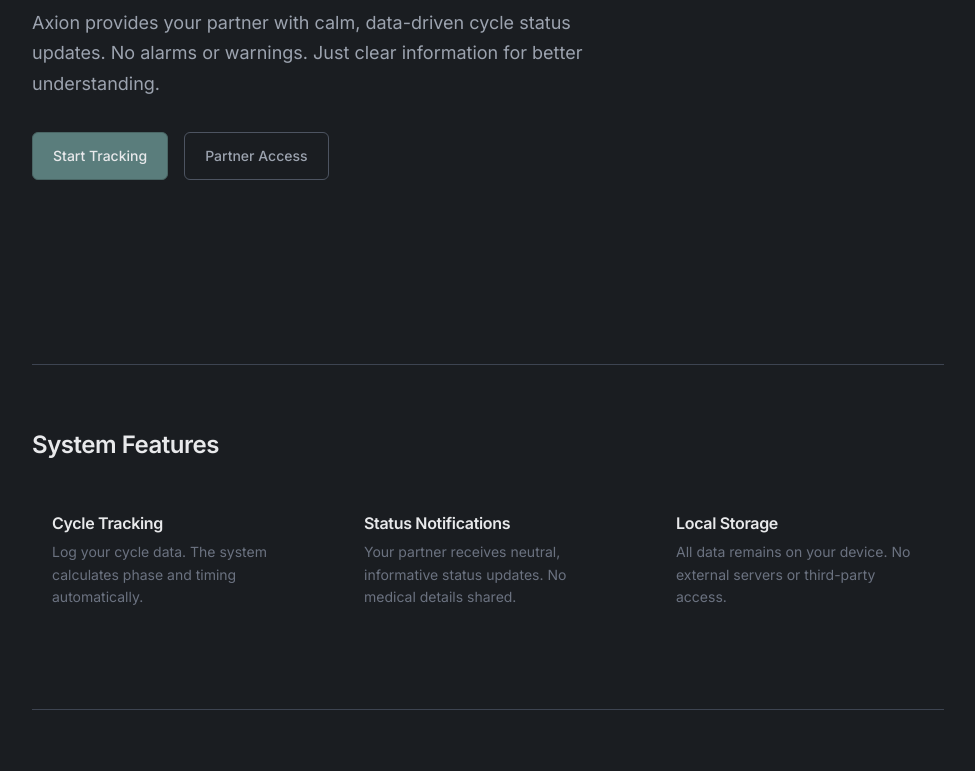
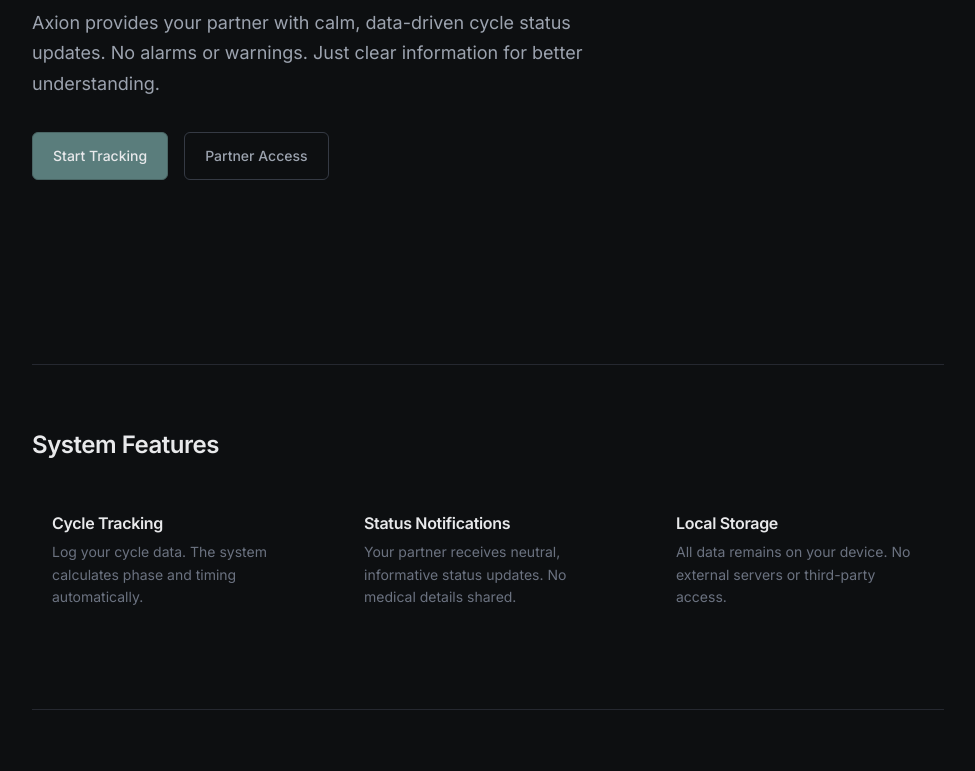
Before and after one commit to Mapetere/axion, a website: page index.html in a window 1280 px wide. Shown: the part 357-1128 px from the top of the page, without its empty margins (152-1127 px from the left). Drawn offline with Linux system fonts and the light colour scheme.

Commit message:
feat(css): add light theme and refine dark theme to near-black

```diff
--- a/styles/main.css
+++ b/styles/main.css
@@ -1,15 +1,12 @@
-/* Axion Design System - Calm Redesign */
-/* Spacecraft instrumentation meets emotional intelligence */
-
 /* ============================================
-   CSS Variables - Dark Slate Theme
+   CSS Variables - Dark Theme (Default)
    ============================================ */
 :root {
-  /* Background Colors */
-  --bg-primary: #1a1d21;
-  --bg-secondary: #252830;
-  --bg-card: #2d3139;
-  --bg-elevated: #353a44;
+  /* Background Colors - Near Black */
+  --bg-primary: #0d0f11;
+  --bg-secondary: #15171a;
+  --bg-card: #1a1d21;
+  --bg-elevated: #22262b;
 
   /* Text Colors */
   --text-primary: #e8e9eb;
@@ -30,8 +27,8 @@
   --phase-luteal: #8a847a;
 
   /* Borders */
-  --border-subtle: #3d4451;
-  --border-visible: #4d5461;
+  --border-subtle: #252830;
+  --border-visible: #353a44;
 
   /* Typography */
   --font-sans: 'Inter', -apple-system, BlinkMacSystemFont, 'Segoe UI', sans-serif;
@@ -69,15 +66,41 @@
   --radius-md: 6px;
   --radius-lg: 8px;
 
-  /* Transitions - Subtle opacity only */
+  /* Transitions - Subtle opacity only, ≤150ms */
   --transition-fast: opacity 100ms ease;
   --transition-base: opacity 150ms ease;
 }
 
 /* ============================================
+   Light Theme
+   ============================================ */
+[data-theme="light"] {
+  /* Background Colors - Off-white/Light Gray */
+  --bg-primary: #f5f6f7;
+  --bg-secondary: #ebedf0;
+  --bg-card: #ffffff;
+  --bg-elevated: #ffffff;
+
+  /* Text Colors */
+  --text-primary: #1a1d21;
+  --text-secondary: #4b5563;
+  --text-muted: #6b7280;
+
+  /* Accent Colors - Same desaturated palette */
+  --accent-calm: #4a6665;
+  --accent-calm-dim: #3d5554;
+
+  /* Borders */
+  --border-subtle: #e5e7eb;
+  --border-visible: #d1d5db;
+}
+
+/* ============================================
    Base Styles
    ============================================ */
-*, *::before, *::after {
+*,
+*::before,
+*::after {
   box-sizing: border-box;
   margin: 0;
   padding: 0;
@@ -102,17 +125,31 @@ body {
 /* ============================================
    Typography
    ============================================ */
-h1, h2, h3, h4 {
+h1,
+h2,
+h3,
+h4 {
   font-weight: var(--font-semibold);
   line-height: 1.3;
   color: var(--text-primary);
   letter-spacing: -0.02em;
 }
 
-h1 { font-size: var(--text-3xl); }
-h2 { font-size: var(--text-2xl); }
-h3 { font-size: var(--text-xl); }
-h4 { font-size: var(--text-lg); }
+h1 {
+  font-size: var(--text-3xl);
+}
+
+h2 {
+  font-size: var(--text-2xl);
+}
+
+h3 {
+  font-size: var(--text-xl);
+}
+
+h4 {
+  font-size: var(--text-lg);
+}
 
 p {
   color: var(--text-secondary);
@@ -512,9 +549,26 @@ p {
 /* ============================================
    Utility Classes
    ============================================ */
-.text-center { text-align: center; }
-.mt-4 { margin-top: var(--space-4); }
-.mt-6 { margin-top: var(--space-6); }
-.mt-8 { margin-top: var(--space-8); }
-.mb-4 { margin-bottom: var(--space-4); }
-.mb-6 { margin-bottom: var(--space-6); }
+.text-center {
+  text-align: center;
+}
+
+.mt-4 {
+  margin-top: var(--space-4);
+}
+
+.mt-6 {
+  margin-top: var(--space-6);
+}
+
+.mt-8 {
+  margin-top: var(--space-8);
+}
+
+.mb-4 {
+  margin-bottom: var(--space-4);
+}
+
+.mb-6 {
+  margin-bottom: var(--space-6);
+}
```
